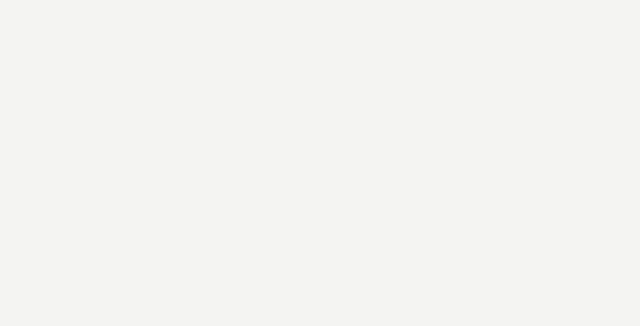
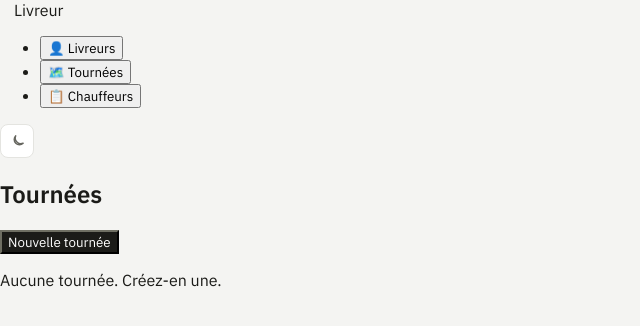
Before and after one commit to thms92/livreur, a React (Vite) app: page / in a window 1280 px wide. Shown: the top 326 px of the page, without its empty margins (0-640 px from the left). Built offline with nearby package versions, Linux system fonts and the light colour scheme.

Commit message:
feat: coquille App (sidebar + routeur de section) + smoke test E2E
Fix TourneeEditor Date field to use <label> for getByLabelText accessibility.

Co-Authored-By: Claude Sonnet 4.6 <noreply@anthropic.com>

```diff
--- a/src/App.tsx
+++ b/src/App.tsx
@@ -1,9 +1,27 @@
-import { LivreurProvider } from './state/LivreurContext'
+import { LivreurProvider, useLivreur } from './state/LivreurContext'
+import { Sidebar } from './components/layout/Sidebar'
+import { LivreursSection } from './components/Livreurs/LivreursSection'
+import { TourneesSection } from './components/Tournees/TourneesSection'
+import { ChauffeursSection } from './components/Chauffeurs/ChauffeursSection'
+
+function Shell() {
+  const { section } = useLivreur()
+  return (
+    <div className="app">
+      <Sidebar />
+      <main className="main">
+        {section === 'livreurs' && <LivreursSection />}
+        {section === 'tournees' && <TourneesSection />}
+        {section === 'chauffeurs' && <ChauffeursSection />}
+      </main>
+    </div>
+  )
+}
 
 export function App() {
   return (
     <LivreurProvider>
-      <div className="app" />
+      <Shell />
     </LivreurProvider>
   )
 }
--- a/src/components/Tournees/TourneeEditor.tsx
+++ b/src/components/Tournees/TourneeEditor.tsx
@@ -49,14 +49,14 @@ export function TourneeEditor({ tourneeId, onClose }: Props) {
               ))}
             </select>
           </div>
-          <div className="field">
+          <label className="field">
             <span>Date</span>
             <input
               type="date"
               value={tournee.date}
               onChange={(e) => updateTournee(tournee.id, { date: e.target.value })}
             />
-          </div>
+          </label>
         </div>
 
         <div className="field">
```
Also changed, not shown: 1 other file (tests, documents, lock files or other folders).
